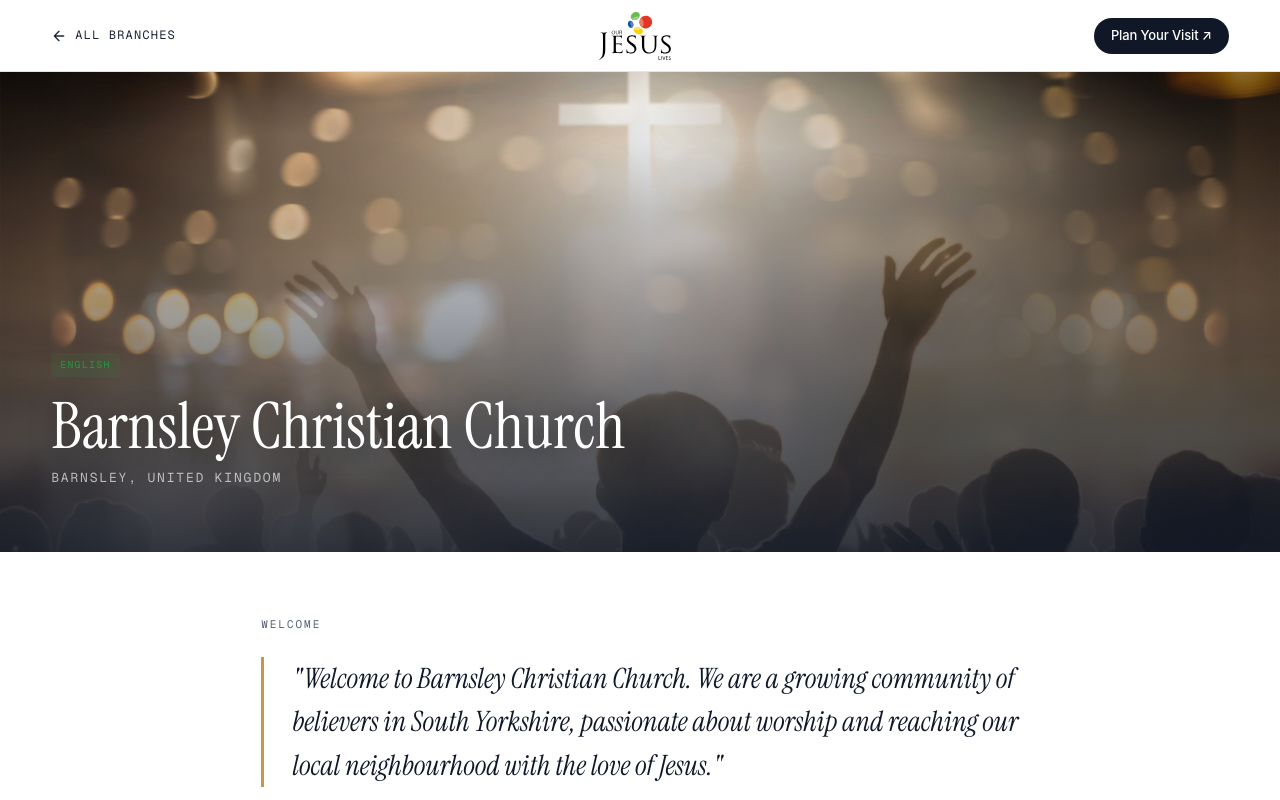
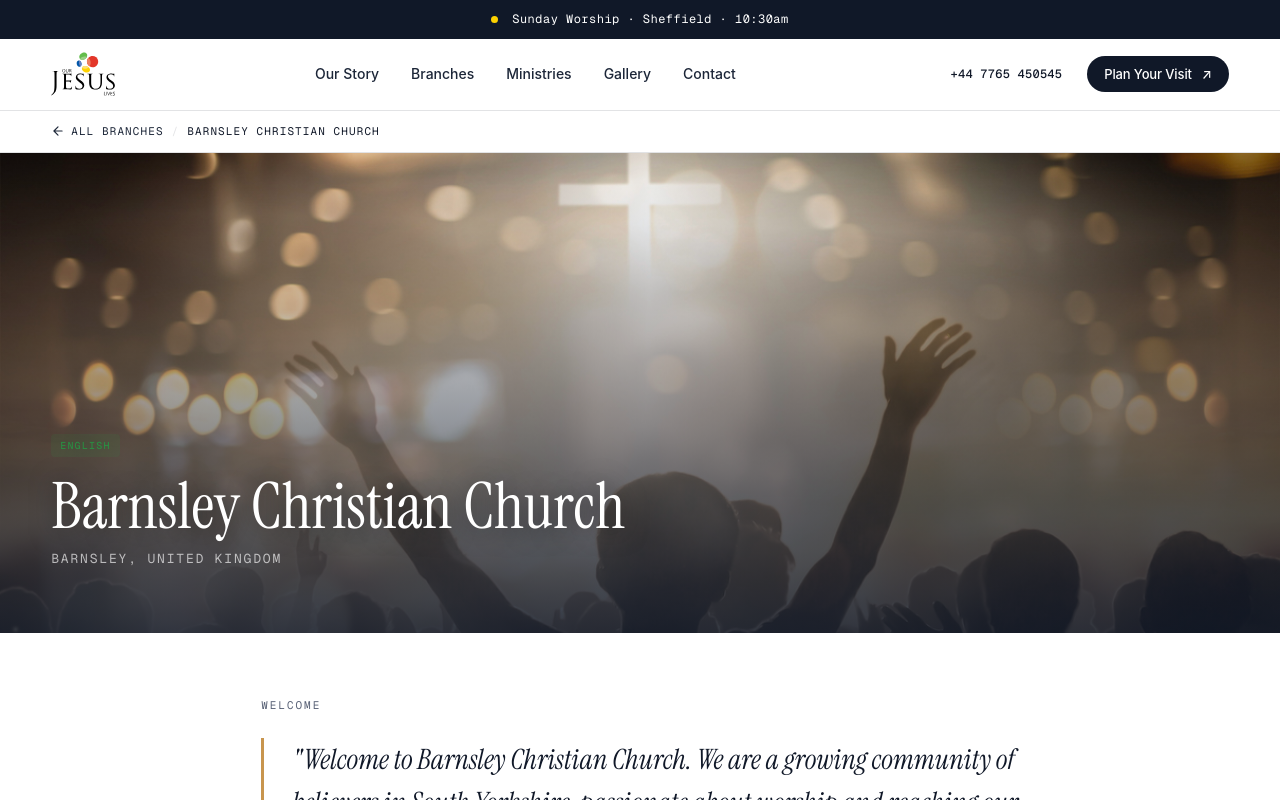
Before and after one commit to ourjesuslives2026/ourjesuslives, a React (Vite) app: page /branch/barnsley in a window 1280 px wide. Shown: the top 800 px of the page. Built offline with nearby package versions, Linux system fonts and the light colour scheme; a web font is replaced by a local one.

Commit message:
Use shared nav on branch detail pages
Replace custom topnav with TopBar + Nav components. Add nav-solid
body class on detail pages so the logo stays visible (not transparent).
Add breadcrumb bar below nav for wayfinding.

Co-Authored-By: Claude Sonnet 4.6 <noreply@anthropic.com>

```diff
--- a/src/index.css
+++ b/src/index.css
@@ -201,12 +201,14 @@ body:not(.nav-scrolled) .nav__menu-btn span { background: var(--c-cream); }
   width: 100%; height: 100%; display: block;
   transition: filter 0.3s ease;
 }
-body:not(.nav-scrolled) .nav__logo img,
-body:not(.nav-scrolled) .nav__logo svg {
+body:not(.nav-scrolled):not(.nav-solid) .nav__logo img,
+body:not(.nav-scrolled):not(.nav-solid) .nav__logo svg {
   filter: brightness(0) invert(1);
 }
 body.nav-scrolled .nav__logo img,
-body.nav-scrolled .nav__logo svg {
+body.nav-scrolled .nav__logo svg,
+body.nav-solid .nav__logo img,
+body.nav-solid .nav__logo svg {
   filter: none;
 }
 .nav__wordmark { display: flex; flex-direction: column; line-height: 1.1; white-space: nowrap; }
@@ -888,28 +890,21 @@ body:not(.nav-scrolled) .nav__links a.is-active { background: rgba(255,255,255,0
 ───────────────────────────────────────── */
 .bd { min-height: 100vh; background: var(--c-bg); }
 
-/* Top nav */
-.bd__topnav {
-  position: sticky; top: 0; z-index: 50;
-  background: rgba(255,255,255,0.92);
-  backdrop-filter: blur(16px);
-  -webkit-backdrop-filter: blur(16px);
+/* Breadcrumb */
+.bd__breadcrumb {
+  display: flex; align-items: center; gap: 8px;
+  padding: 12px var(--pad);
+  font-family: var(--f-mono); font-size: 11px;
+  letter-spacing: 0.1em; text-transform: uppercase;
   border-bottom: 1px solid var(--c-line);
-  height: var(--nav-h);
-  display: flex; align-items: center; justify-content: space-between;
-  padding: 0 var(--pad);
-  gap: 16px;
 }
 .bd__back {
-  display: inline-flex; align-items: center; gap: 8px;
-  font-family: var(--f-mono); font-size: 12px; letter-spacing: 0.1em;
-  text-transform: uppercase; color: var(--c-ink-2);
-  transition: color 0.2s;
+  display: inline-flex; align-items: center; gap: 6px;
+  color: var(--c-ink-2); transition: color 0.2s;
 }
 .bd__back:hover { color: var(--c-ink); }
-.bd__logo { display: flex; align-items: center; }
-.bd__logo img { height: 48px; width: auto; }
-.bd__cta { height: 36px; padding: 0 16px; font-size: 13px; }
+.bd__breadcrumb-sep { color: var(--c-line); }
+.bd__breadcrumb-cur { color: var(--c-ink); }
 
 /* Hero */
 .bd__hero {
--- a/src/pages/BranchDetail.jsx
+++ b/src/pages/BranchDetail.jsx
@@ -1,5 +1,8 @@
+import { useEffect } from 'react';
 import { useParams, Link } from 'react-router-dom';
 import { getBranchById, branches, langLabel } from '../data/branches';
+import TopBar from '../components/TopBar';
+import Nav from '../components/Nav';
 
 function getEmbedSrc(mapUrl) {
   try {
@@ -26,22 +29,28 @@ export default function BranchDetail() {
   const otherBranches = branches.filter(b => b.id !== branch.id);
   const embedSrc = getEmbedSrc(branch.mapUrl);
 
+  // Keep nav in solid (non-transparent) state on detail pages
+  useEffect(() => {
+    document.body.classList.add('nav-solid', 'nav-scrolled');
+    return () => document.body.classList.remove('nav-solid', 'nav-scrolled');
+  }, []);
+
   return (
     <div className="bd">
+      <TopBar />
+      <Nav />
 
-      {/* ── Nav back bar ── */}
-      <header className="bd__topnav">
+      {/* ── Breadcrumb ── */}
+      <div className="bd__breadcrumb">
         <Link to="/" className="bd__back">
-          <svg viewBox="0 0 24 24" width="16" height="16" aria-hidden="true">
+          <svg viewBox="0 0 24 24" width="14" height="14" aria-hidden="true">
             <path fill="none" stroke="currentColor" strokeWidth="2" strokeLinecap="round" strokeLinejoin="round" d="M19 12H5M12 5l-7 7 7 7"/>
           </svg>
           All Branches
         </Link>
-        <a href="/" className="bd__logo">
-          <img src="/assets/logo.svg" alt="Our Jesus Lives Ministry" />
-        </a>
-        <a className="btn btn--primary bd__cta" href="/#visit">Plan Your Visit ↗</a>
-      </header>
+        <span className="bd__breadcrumb-sep">/</span>
+        <span className="bd__breadcrumb-cur">{branch.shortName}</span>
+      </div>
 
       {/* ── Hero ── */}
       <section className="bd__hero">
```
